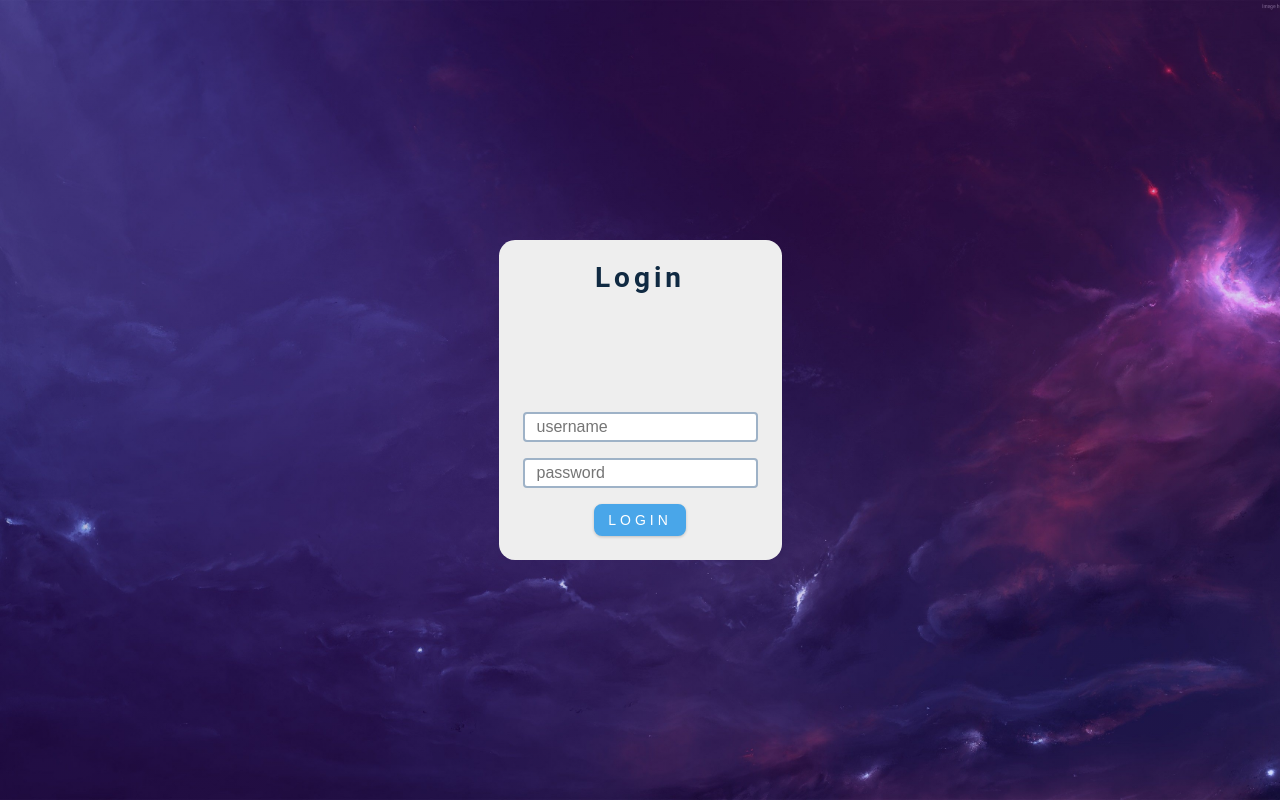
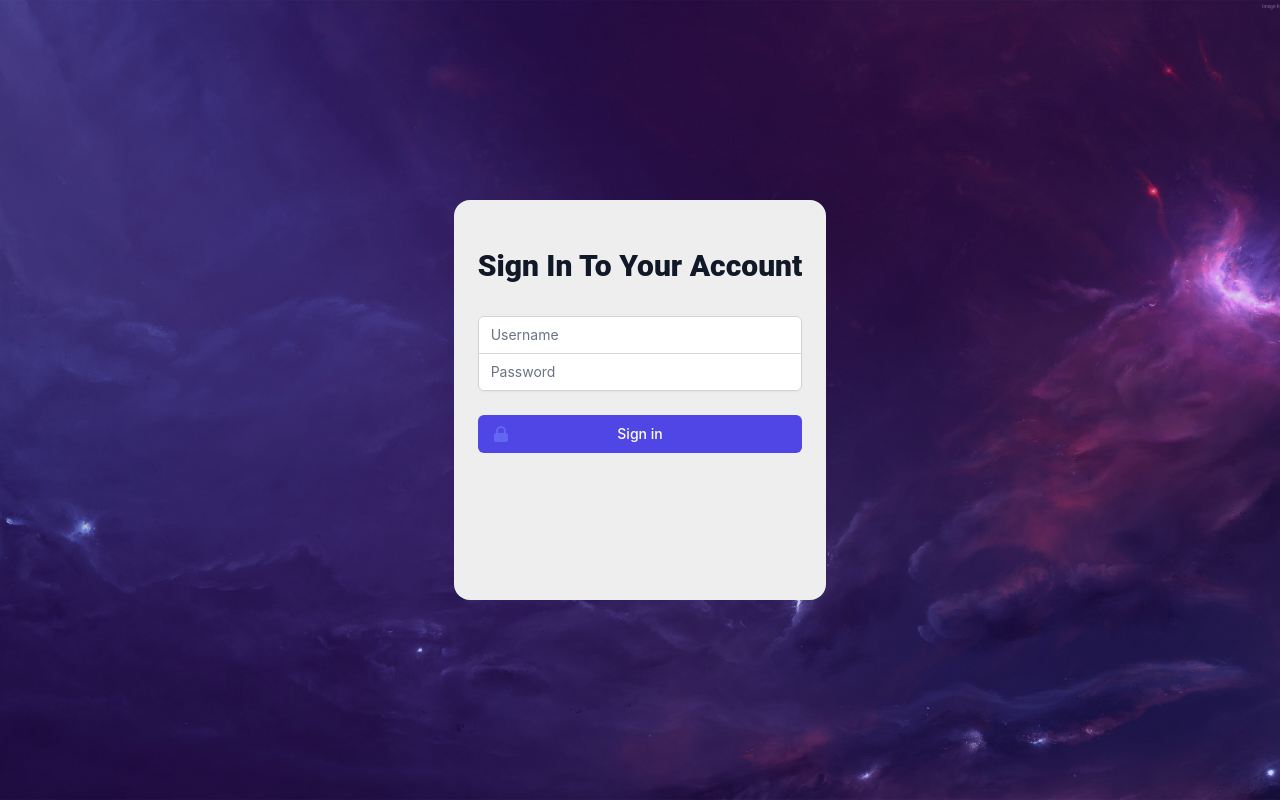
Before and after one commit to GhanbarT/secure-chat-app, a website: page client/index.html in a window 1280 px wide. Drawn offline with nearby package versions, Linux system fonts and the light colour scheme; no server answers.

Commit message:
change login form

```diff
--- a/client/app.js
+++ b/client/app.js
@@ -9,6 +9,8 @@ const socket = io('ws://localhost:3000', {
  *********************/
 const loginForm = document.getElementById('login-form');
 const masterHead = document.querySelector('.masthead');
+const loginErrorMessage = document.getElementById('login-error');
+
 
 const messages = document.getElementById('messages');
 const messageInputForm = document.getElementById('message-input');
@@ -37,13 +39,12 @@ socket.on('login:error', (data) => {
 
     // find elements
     const usernameEl = loginForm.querySelector('input[type="text"]');
-    const errorMessage = loginForm.querySelector('.error');
 
     // create message
     let message = '';
     message += '<li>username or password are wrong</li>';
     message += '<li>please enter info again</li>';
-    errorMessage.innerHTML = `<ul>${message}</ul>`;
+    loginErrorMessage.innerHTML = `<ul>${message}</ul>`;
 
     // change focus to elements
     usernameEl.focus();
@@ -76,22 +77,21 @@ loginForm.addEventListener('submit', (e) => {
     e.preventDefault();
     const usernameEl = loginForm.querySelector('input[type="text"]');
     const passwordEl = loginForm.querySelector('input[type="password"]');
-    const errorMessage = loginForm.querySelector('.error');
 
     // check inputs
-    errorMessage.classList.add('display-none');
+    loginErrorMessage.classList.add('display-none');
     let message = '';
     if (!usernameEl.value) {
-        errorMessage.classList.remove('display-none');
-        message += '<li>please input username</li>';
+        loginErrorMessage.classList.remove('display-none');
+        message += '<li>please enter your username</li>';
         usernameEl.focus();
     }
     if (!passwordEl.value) {
-        errorMessage.classList.remove('display-none');
-        message += '<li>please input username</li>';
+        loginErrorMessage.classList.remove('display-none');
+        message += '<li>please enter your password</li>';
         passwordEl.focus();
     }
-    errorMessage.innerHTML = `<ul>${message}</ul>`;
+    loginErrorMessage.innerHTML = `<ul>${message}</ul>`;
 
     // send information to server
     let username = usernameEl.value;
--- a/client/index.html
+++ b/client/index.html
@@ -6,14 +6,13 @@
     <meta name="viewport" content="width=device-width, initial-scale=1.0">
     <title>Chat App</title>
 
-
     <script src="https://cdnjs.cloudflare.com/ajax/libs/sass.js/0.6.2/sass.min.js"
             integrity="sha512-lmuNSGprTM9SdDQ8WuvkeGSgUn4R7jogp37VuQ8rrdNOSHQ9UDY9PF5f/gXjhMytuvxf3NADUXL+eb7K0DvIcw=="
             crossorigin="anonymous" referrerpolicy="no-referrer"></script>
     <script src="https://cdn.socket.io/4.4.1/socket.io.min.js"
             integrity="sha384-fKnu0iswBIqkjxrhQCTZ7qlLHOFEgNkRmK2vaO/LbTZSXdJfAu6ewRBdwHPhBo/H"
             crossorigin="anonymous"></script>
-
+    <script src="https://cdn.tailwindcss.com"></script>
 
     <link rel="stylesheet" href="style/style.css"/>
 
@@ -23,27 +22,61 @@
 <body>
 
 <section aria-label="Image Description" class="masthead">
-    <div>
-        <h3>
-            Login
-        </h3>
-        <form id="login-form" action="">
-            <input type="text" placeholder="username" class="input">
-            <input type="password" placeholder="password" class="input">
+    <div class="items-center justify-center py-12 px-4 sm:px-6 lg:px-8">
+        <div class="max-w-md w-full space-y-8">
+            <div>
+                <h2 class="mt-6 text-center text-3xl font-extrabold text-gray-900">
+                    Sign in to your account
+                </h2>
+            </div>
+            <form id='login-form' class="mt-8 space-y-6" action="">
+                <div class="rounded-md shadow-sm -space-y-px">
+                    <div>
+                        <label for="login-form-username" class="sr-only">Username</label>
+                        <input id="login-form-username" type="text" autocomplete="off"
+                               class="appearance-none rounded-none relative block w-full px-3 py-2 border border-gray-300 placeholder-gray-500 text-gray-900 rounded-t-md focus:outline-none focus:ring-indigo-500 focus:border-indigo-500 focus:z-10 sm:text-sm"
+                               placeholder="Username">
+                    </div>
+                    <div>
+                        <label for="login-form-password" class="sr-only">Password</label>
+                        <input id="login-form-password" type="password"
+                               class="appearance-none rounded-none relative block w-full px-3 py-2 border border-gray-300 placeholder-gray-500 text-gray-900 rounded-b-md focus:outline-none focus:ring-indigo-500 focus:border-indigo-500 focus:z-10 sm:text-sm"
+                               placeholder="Password">
+                    </div>
+                </div>
+
+                <div>
+                    <button type="submit"
+                            class="group relative w-full flex justify-center py-2 px-4 border border-transparent text-sm font-medium rounded-md text-white bg-indigo-600 hover:bg-indigo-700 focus:outline-none focus:ring-2 focus:ring-offset-2 focus:ring-indigo-500">
+                        <span class="absolute left-0 inset-y-0 flex items-center pl-3">
+                            <!-- Heroicon name: solid/lock-closed -->
+                            <svg class="h-5 w-5 text-indigo-500 group-hover:text-indigo-400"
+                                 xmlns="http://www.w3.org/2000/svg"
+                                 viewBox="0 0 20 20" fill="currentColor" aria-hidden="true">
+                              <path fill-rule="evenodd"
+                                    d="M5 9V7a5 5 0 0110 0v2a2 2 0 012 2v5a2 2 0 01-2 2H5a2 2 0 01-2-2v-5a2 2 0 012-2zm8-2v2H7V7a3 3 0 016 0z"
+                                    clip-rule="evenodd"/>
+                            </svg>
+                         </span>
+                        Sign in
+                    </button>
+                </div>
+            </form>
             <div class="error display-none"></div>
-            <input type="submit" value="login" class="btn large">
-        </form>
+        </div>
+        <article id="login-error" class="error display-none"></article>
     </div>
 </section>
 
 <main>
     <ul id="messages"></ul>
     <form id="message-input" action="" class="display-none">
-        <input type="text" autocomplete="off"/>
+        <label>
+            <input type="text" autocomplete="off"/>
+        </label>
         <input type="submit" value="Send" class="btn">
     </form>
 </main>
-
 
 <script defer src="app.js"></script>
 </body>
--- a/client/scss/_global.scss
+++ b/client/scss/_global.scss
@@ -46,6 +46,7 @@ Variables
   --max-width: 1170px;
   --fixed-width: 620px;
 }
+
 /*
 ===============
 Global Styles
@@ -59,6 +60,7 @@ Global Styles
   padding: 0;
   box-sizing: border-box;
 }
+
 body {
   font-family: var(--ff-secondary);
   background: var(--clr-grey-10);
@@ -66,9 +68,11 @@ body {
   line-height: 1.5;
   font-size: 0.875rem;
 }
+
 ul {
   list-style-type: none;
 }
+
 a {
   text-decoration: none;
 }
@@ -77,28 +81,33 @@ h1,
 h2,
 h3,
 h4 {
-	letter-spacing: var(--spacing);
   text-transform: capitalize;
   line-height: 1.25;
   margin-bottom: 0.75rem;
   font-family: var(--ff-primary);
 }
+
 h1 {
   font-size: 3rem;
 }
+
 h2 {
   font-size: 2rem;
 }
+
 h3 {
   font-size: 1.25rem;
 }
+
 h4 {
   font-size: 0.875rem;
 }
+
 p {
   margin-bottom: 1.25rem;
   color: var(--clr-grey-5);
 }
+
 @media screen and (min-width: 800px) {
   h1 {
     font-size: 4rem;
@@ -154,7 +163,6 @@ p {
   font-size: 1rem;
 
 
-
   padding: 0.25rem 0.75rem;
   border: var(--clr-grey-7) solid 2px;
 }
@@ -162,9 +170,11 @@ p {
 .display-none {
   display: none !important;
 }
+
 .block {
   display: block !important;
 }
+
 .flex {
   display: flex !important;
 }
@@ -206,31 +216,39 @@ $error: #d8000c;
 .info {
   color: $info;
   background-color: #bde5f8;
+
   &::before {
     background-color: $info;
   }
 }
+
 .success {
   color: #4f8a10;
   background-color: #dff2bf;
+
   &::before {
     background-color: #4f8a10;
   }
 }
+
 .warning {
   color: #9f6000;
   background-color: #feefb3;
+
   &::before {
     background-color: #9f6000;
   }
 }
+
 .error {
   color: $error;
   background-color: #ffbaba;
+
   &::before {
     background-color: $error;
   }
 }
+
 .validation {
   color: #d63301;
   background-color: #ffccba;
--- a/client/scss/style.scss
+++ b/client/scss/style.scss
@@ -28,7 +28,8 @@ body {
     flex-direction: column;
     justify-content: flex-start;
     align-items: center;
-		height: 40%;
+    height: 400px;
+    row-gap: 2rem;
     background-color: #eee;
     border-radius: 1rem;
     padding: 1.5rem;
```
Also changed, not shown: client/style/style.css. Lines whose indentation alone changed are shown as unchanged.
